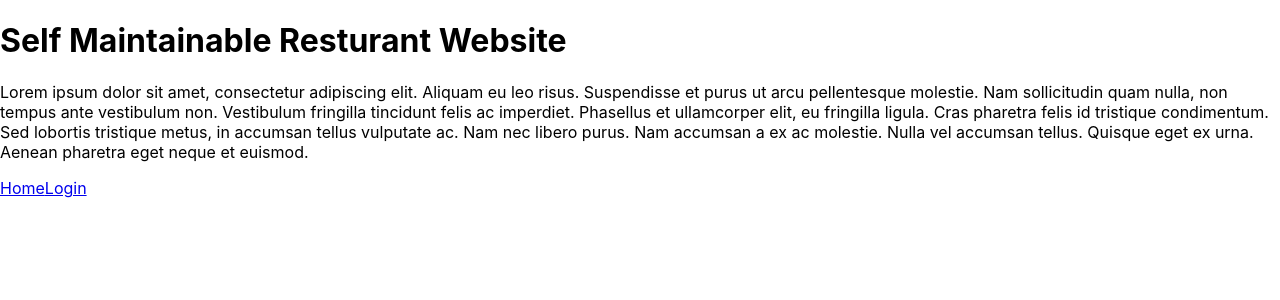
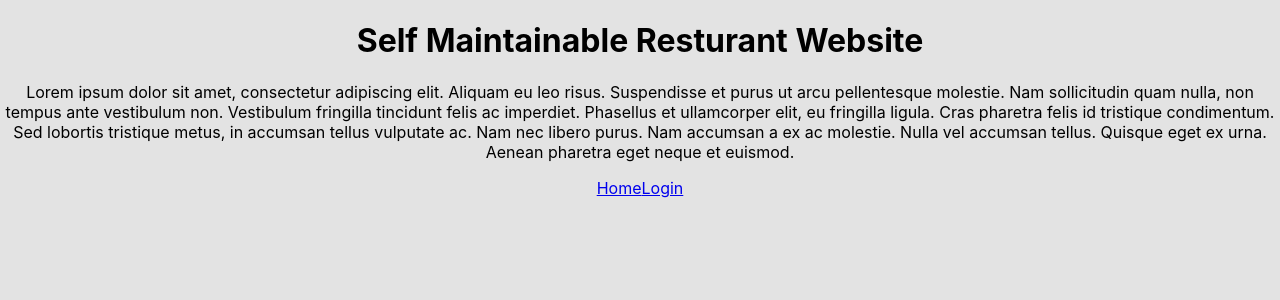
Before and after one commit to AndyCandyMandy/restaurant-maintainable-website, a React (Create React App) app in the folder client/: page / in a window 1280 px wide. Shown: the top 300 px of the page. Built offline with nearby package versions, Linux system fonts and the light colour scheme.

Commit message:
tidying up, connecting, and adding necessary files/pages

```diff
--- a/client/src/App.css
+++ b/client/src/App.css
@@ -0,0 +1,14 @@
+body {
+  background-color: #e3e3e3;
+}
+
+.landingText {
+  text-align: center;
+}
+
+.landingBtnBox {
+  display: flex;
+  flex-direction: row;
+  align-items: center;
+  justify-content: center;
+}
--- a/client/src/pages/landingPage.js
+++ b/client/src/pages/landingPage.js
@@ -3,13 +3,19 @@ import {Link} from "react-router-dom"
 function landingPage() {
     return (
         <div>
-            <h1>Self Maintainable Resturant Website</h1>
-            <p>
-                Lorem ipsum dolor sit amet, consectetur adipiscing elit. Aliquam eu leo risus. Suspendisse et purus ut arcu pellentesque molestie. Nam sollicitudin quam nulla, non tempus ante vestibulum non. Vestibulum fringilla tincidunt felis ac imperdiet. Phasellus et ullamcorper elit, eu fringilla ligula. Cras pharetra felis id tristique condimentum. Sed lobortis tristique metus, in accumsan tellus vulputate ac. Nam nec libero purus. Nam accumsan a ex ac molestie. Nulla vel accumsan tellus. Quisque eget ex urna. Aenean pharetra eget neque et euismod.
-            </p>
+            <div className="landingText">
+                <h1>Self Maintainable Resturant Website</h1>
+                <p>
+                    Lorem ipsum dolor sit amet, consectetur adipiscing elit. Aliquam eu leo risus. Suspendisse et purus ut arcu pellentesque molestie. Nam sollicitudin quam nulla, non tempus ante vestibulum non. Vestibulum fringilla tincidunt felis ac imperdiet. Phasellus et ullamcorper elit, eu fringilla ligula. Cras pharetra felis id tristique condimentum. Sed lobortis tristique metus, in accumsan tellus vulputate ac. Nam nec libero purus. Nam accumsan a ex ac molestie. Nulla vel accumsan tellus. Quisque eget ex urna. Aenean pharetra eget neque et euismod.
+                </p>
+            </div>
+            <div className="landingBtnBox">
+                <Link to="/Home">Home</Link>
+                <Link to="/Login">Login</Link>
+            </div>
 
-            <Link to="/Home">Home</Link>
-            <Link to="/Login">Login</Link>
+
+
 
         </div>
     );
```
Also changed, not shown: client/src/pages/webPages/menuPage.js (added, +14 -0 lines), client/public/logo192.png (deleted), client/public/logo512.png (deleted).
